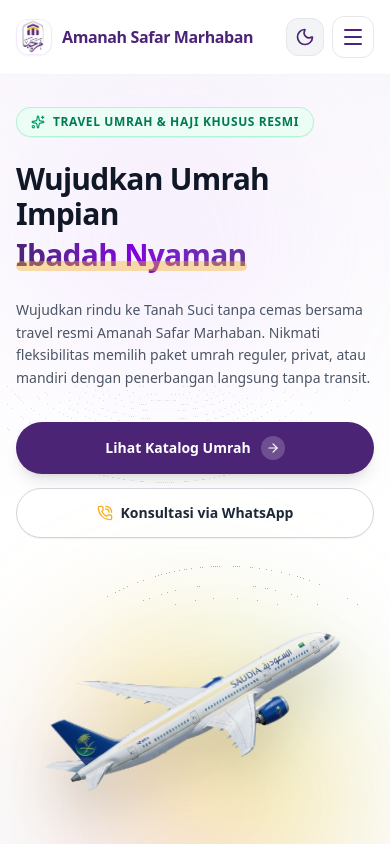
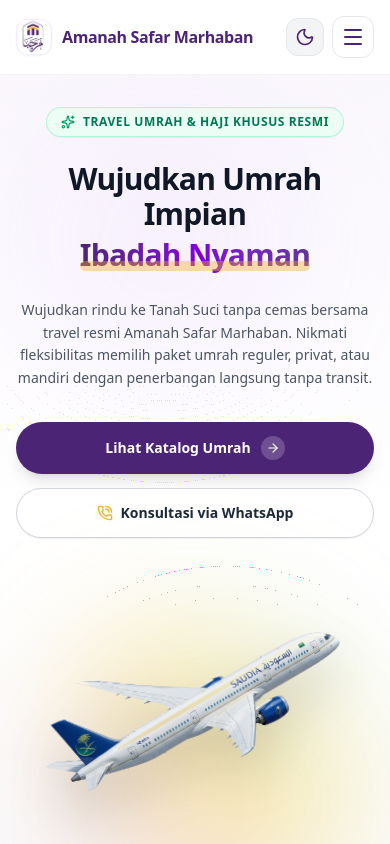
Before and after one commit to mozakki99/amanah-safar-marhaban, a Next.js app: page / in a window 390 px wide. Shown: the top 844 px of the page. Built offline with nearby package versions, Linux system fonts and the light colour scheme.

Commit message:
style: apply center alignment on mobile and left alignment on desktop for Hero section

```diff
--- a/src/components/HeroSection.tsx
+++ b/src/components/HeroSection.tsx
@@ -42,7 +42,7 @@
         <div className="grid grid-cols-1 lg:grid-cols-12 gap-8 lg:gap-12 items-center">
 
           {/* Left Content Column */}
-          <div className="lg:col-span-6 space-y-6 sm:space-y-7 text-left">
+          <div className="lg:col-span-6 space-y-6 sm:space-y-7 text-center lg:text-left flex flex-col items-center lg:items-start">
 
             {/* Top Pill Category Badge */}
             <div className="inline-flex items-center gap-2 bg-emerald-50 dark:bg-emerald-950/80 text-emerald-700 dark:text-emerald-300 px-3.5 py-1.5 rounded-full text-xs font-bold uppercase tracking-wider border border-emerald-200/80 dark:border-emerald-800/60 shadow-2xs">
@@ -75,12 +75,12 @@
             </h1>
 
             {/* Sub-headline */}
-            <p className="text-sm sm:text-base lg:text-lg text-gray-600 dark:text-purple-200/90 leading-relaxed max-w-xl">
+            <p className="text-sm sm:text-base lg:text-lg text-gray-600 dark:text-purple-200/90 leading-relaxed max-w-xl text-center lg:text-left">
               Wujudkan rindu ke Tanah Suci tanpa cemas bersama travel resmi Amanah Safar Marhaban. Nikmati fleksibilitas memilih paket umrah reguler, privat, atau mandiri dengan penerbangan langsung tanpa transit.
             </p>
 
             {/* Dual Action Pill Buttons */}
-            <div className="flex flex-col sm:flex-row items-stretch sm:items-center gap-3.5 pt-2">
+            <div className="flex flex-col sm:flex-row items-stretch sm:items-center gap-3.5 pt-2 w-full sm:w-auto justify-center lg:justify-start">
               <Link
                 href="/paket-umrah"
                 className="w-full sm:w-auto inline-flex items-center justify-center gap-2.5 bg-[#4B2476] hover:bg-[#371A58] dark:bg-[#F5B027] dark:hover:bg-amber-400 dark:text-gray-950 text-white font-extrabold px-7 py-3.5 rounded-full shadow-lg hover:shadow-xl transition-all text-sm sm:text-base text-center group"
```
